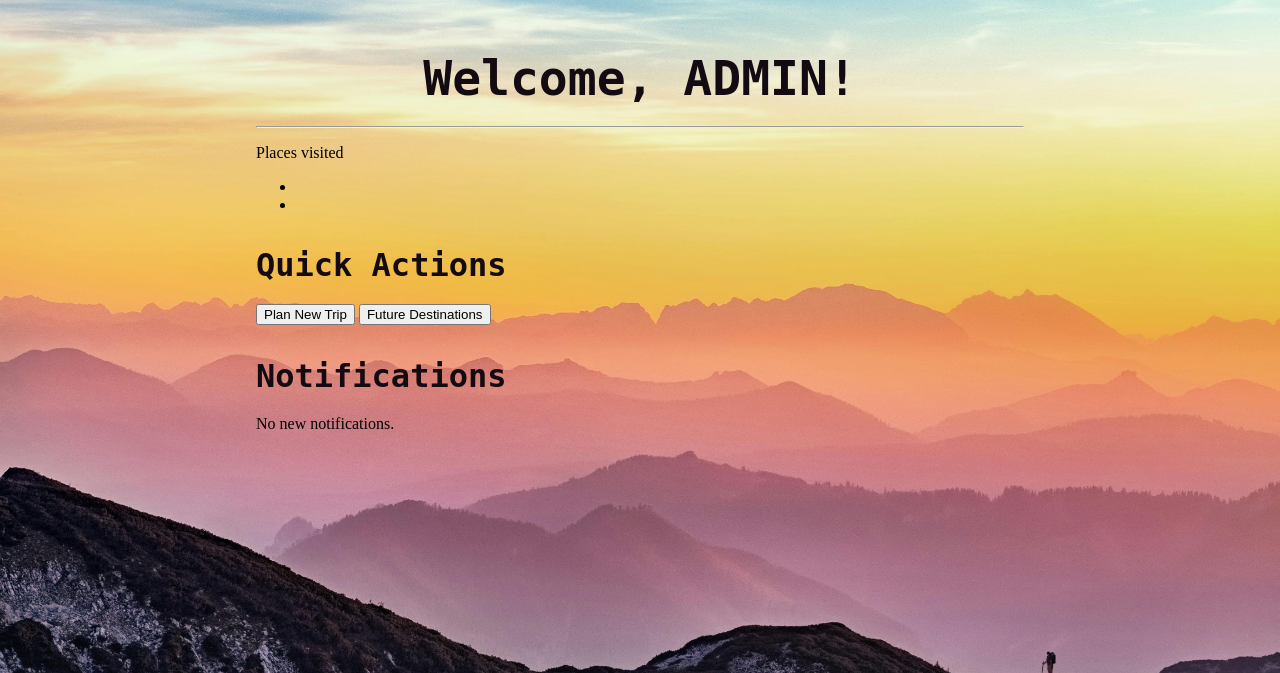
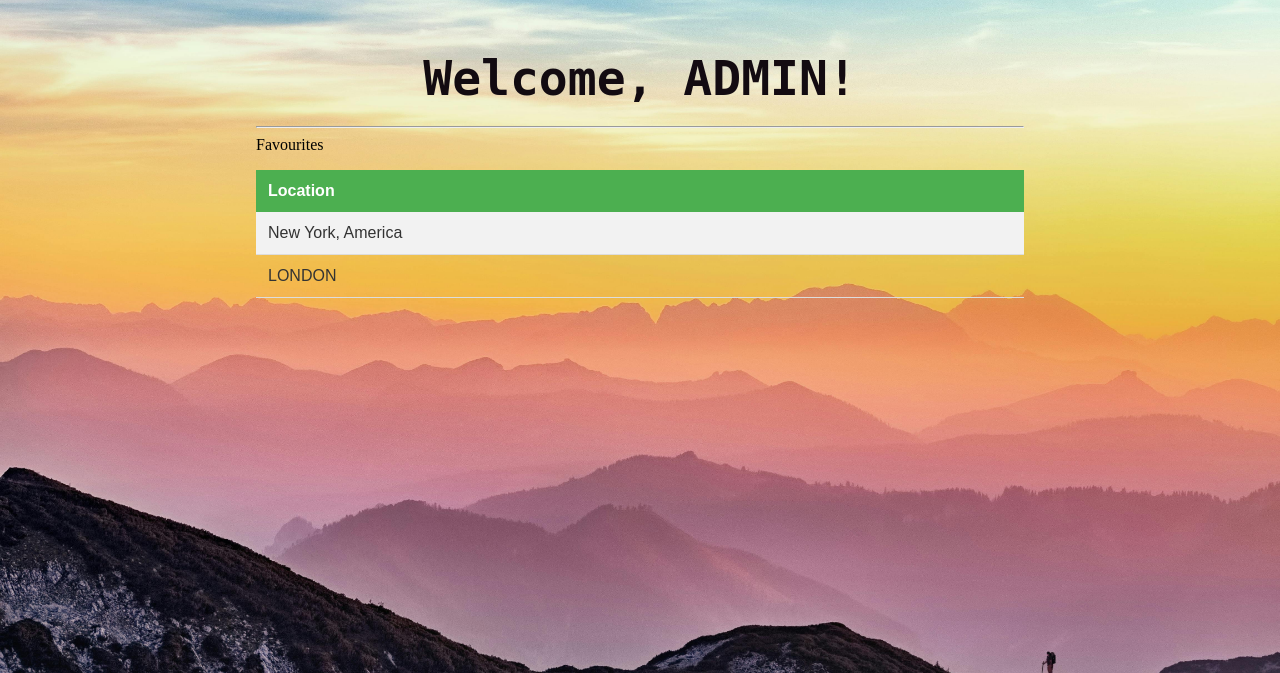
Before and after one commit to LeeJFranklin/Odyssey, a Flask app: page /dashboard in a window 1280 px wide. Shown: the part 70-743 px from the top of the page. Run offline with Flask 3, Linux system fonts and the light colour scheme; a user stored in the database is signed in; data comes from the database, SQL or seed files in the repository; both versions use the stored data as it was after the commit.

Commit message:
Added saving locations to a favourites database

```diff
--- a/routes.py
+++ b/routes.py
@@ -97,15 +97,21 @@ def init_routes(app):
         cursor = db.cursor()
 
         # Fetch the username for the logged-in user based on session user_id
-        cursor.execute("SELECT username FROM users WHERE id = ?", (session["user_id"],))
+        cursor.execute(
+            "SELECT username FROM users WHERE id = ?;", (session["user_id"],)
+            )
         user = cursor.fetchone()  # Fetch the first result (single row)
+
+        favourite_locations = cursor.execute(
+            "SELECT location FROM favourites WHERE user_id = ?;", (session["user_id"],)
+            ).fetchall()
 
         # If user is not found, redirect to login (optional safety check)
         if not user:
             return redirect("/login")
 
         # Pass the username to the template
-        return render_template("dashboard.html", username=user["username"])
+        return render_template("dashboard.html", username=user["username"], favourite_locations=favourite_locations)
 
     # Planner route
     @app.route("/planner")
@@ -121,23 +127,42 @@ def init_routes(app):
         location_info = None
 
         if request.method == "POST":
-            # Get the JSON data sent from the frontend
-            data = request.get_json()
+            if request.get_json():
+                # Get the JSON data sent from the frontend
+                data = request.get_json()
 
-            # Extract the location from the JSON data
-            location = data.get("location")
+                # Extract the location from the JSON data
+                location = data.get("location")
 
-            if location:
-                # Pass the location to the scraper function
-                location_info = info_scraper(location)
-            else:
-                location_info = "No information on this location."
+                if location:
+                    # Pass the location to the scraper function
+                    location_info = info_scraper(location)
+                else:
+                    location_info = "No information on this location."
 
-            # Return a JSON response with the location information
-            return jsonify({"location_info": location_info})
+                # Return a JSON response with the location information
+                return jsonify({"location_info": location_info})
 
         # Handle GET requests and render the page
         return render_template("explore.html")
+
+    # route for adding location to the favourites database
+    @app.route("/add_to_favourites", methods=["POST"])
+    @login_required
+    def add_to_favourites():
+        data = request.get_json()
+        location = data.get("location")
+
+        if location:
+            db = get_db()
+            db.execute(
+                "INSERT INTO favourites (user_id, location) VALUES (?, ?);",
+                (session["user_id"], location)
+            )
+            db.commit()
+            return jsonify({"success": True}), 200
+        else:
+            return jsonify({"success": False, "error": "No location provided"}), 400
 
 
     # Settings route
--- a/static/script.js
+++ b/static/script.js
@@ -55,7 +55,7 @@ document.querySelector("form").addEventListener("submit", function(event) {
 });
 
 // Initialize the Leaflet map
-var map = L.map("map").setView([21.000, 10.00], 2);
+const map = L.map("map").setView([21.000, 10.00], 2);
 
 // Add OpenStreetMap tiles to Leaflet map
 L.tileLayer("https://tile.openstreetmap.org/{z}/{x}/{y}.png", {
@@ -153,3 +153,24 @@ async function getLocationInfo(location) {
     // Update the HTML with the new data received from Flask (partial render)
     document.getElementById("location-info").innerHTML = data.location_info;
 }
+
+function addToFavourites() {
+    const locationName = document.getElementById("location-name").textContent;
+
+    fetch("/add_to_favourites", {
+        method: "POST",
+        headers: {
+            "Content-Type": "application/json"
+        },
+        body: JSON.stringify({ location: locationName })
+    })
+    .then(response => response.json())
+    .then(data => {
+        if (data.success) {
+            alert("Location added to favourites!");
+        } else {
+            alert("Failed to add location.");
+        }
+    })
+    .catch(error => console.error("Error:", error));
+}
--- a/static/styles.css
+++ b/static/styles.css
@@ -191,3 +191,38 @@ label {
     font-family: Arial, Helvetica, sans-serif;
     text-align: justify;
 }
+
+/* Basic table setup */
+table {
+    width: 100%;
+    border-collapse: collapse; /* Removes double borders */
+    margin: 1em 0; /* Adds space around the table */
+    font-family: Arial, sans-serif;
+    font-size: 16px;
+    color: #333;
+}
+
+/* Table headers */
+th {
+    background-color: #4CAF50; /* Header background color */
+    color: white; /* Header text color */
+    font-weight: bold;
+    padding: 12px; /* Adds padding to header cells */
+    text-align: left; /* Left-align header text */
+}
+
+/* Table cells */
+td {
+    padding: 12px; /* Adds padding to table cells */
+    border-bottom: 1px solid #ddd; /* Adds border to table rows */
+}
+
+/* Alternating row colors */
+tr:nth-child(even) {
+    background-color: #f2f2f2; /* Light grey color for even rows */
+}
+
+/* Hover effect */
+tr:hover {
+    background-color: #f5f5f5; /* Slightly darker background on hover */
+}
--- a/templates/dashboard.html
+++ b/templates/dashboard.html
@@ -11,25 +11,23 @@
             <h2>Welcome, {{ username }}!</h2>
             <hr>
             <div class="user-info">
-                <p>Places visited</p>
 
-                <!-- Example of recent trips or adventures -->
-                <ul>
-                    <li></li>
-                    <li></li>
-                </ul>
-            </div>
-
-            <div class="quick-actions">
-                <h3>Quick Actions</h3>
-                <button onclick="window.location.href='/create-trip'">Plan New Trip</button>
-                <button onclick="window.location.href='/saved-destinations'">Future Destinations</button>
-            </div>
-
-            <div class="notifications">
-                <h3>Notifications</h3>
-                <!-- Display any active notifications -->
-                <p>No new notifications.</p>
+                <!-- List of favourite locations -->
+                <table>
+                    <thead>Favourites</thead>
+                    <tr>
+                    <th>
+                        Location
+                    </th>
+                    </tr>
+                    {% for f in favourite_locations %}
+                    <tr>
+                    <td>
+                        {{ f.location }}</li>
+                    </td>
+                    </tr>
+                    {% endfor %}
+                </table>
             </div>
         </div>
     </form>
```
Also changed, not shown: templates/explore.html (+4 -3 lines), odyssey.db.
